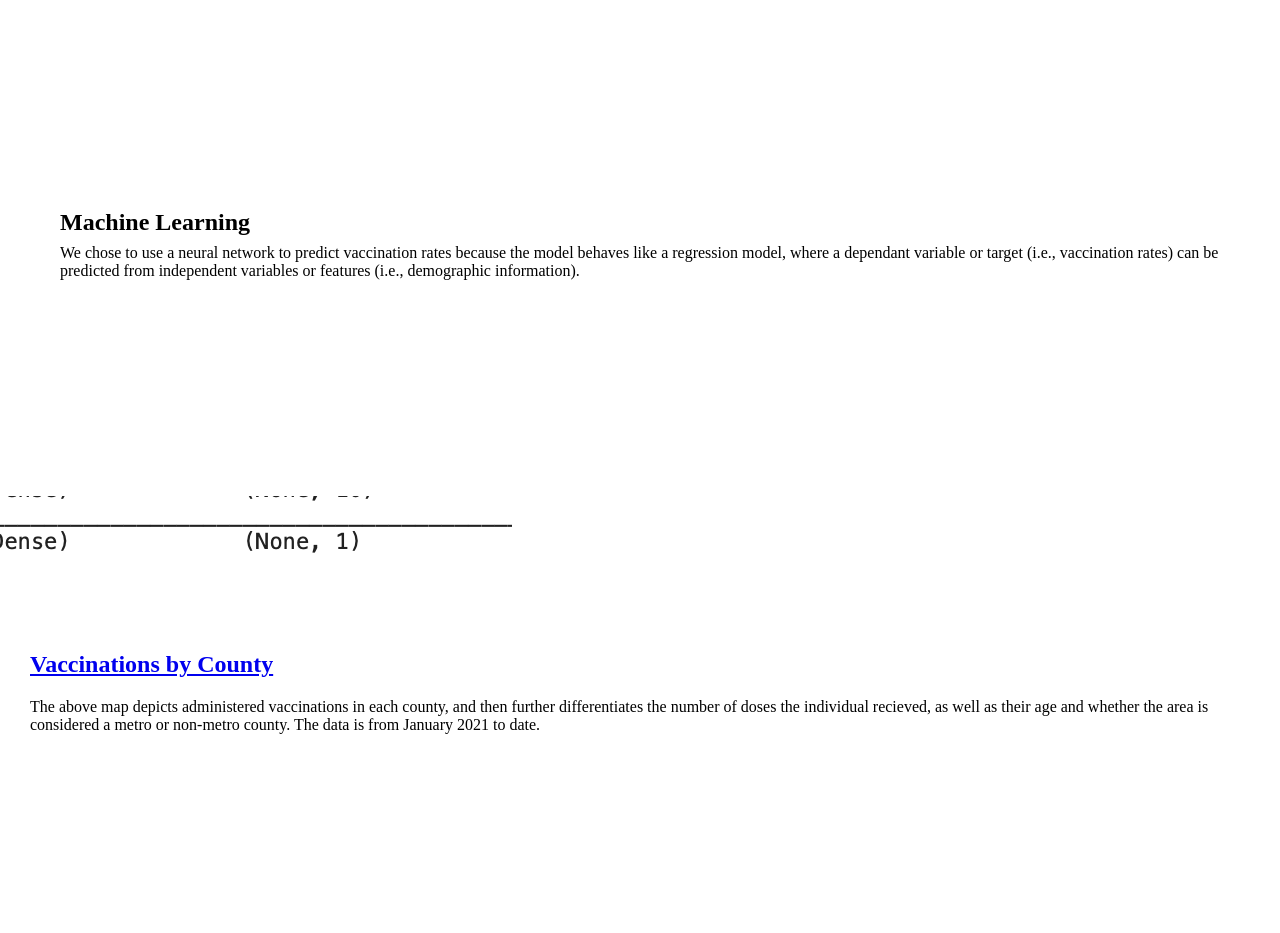
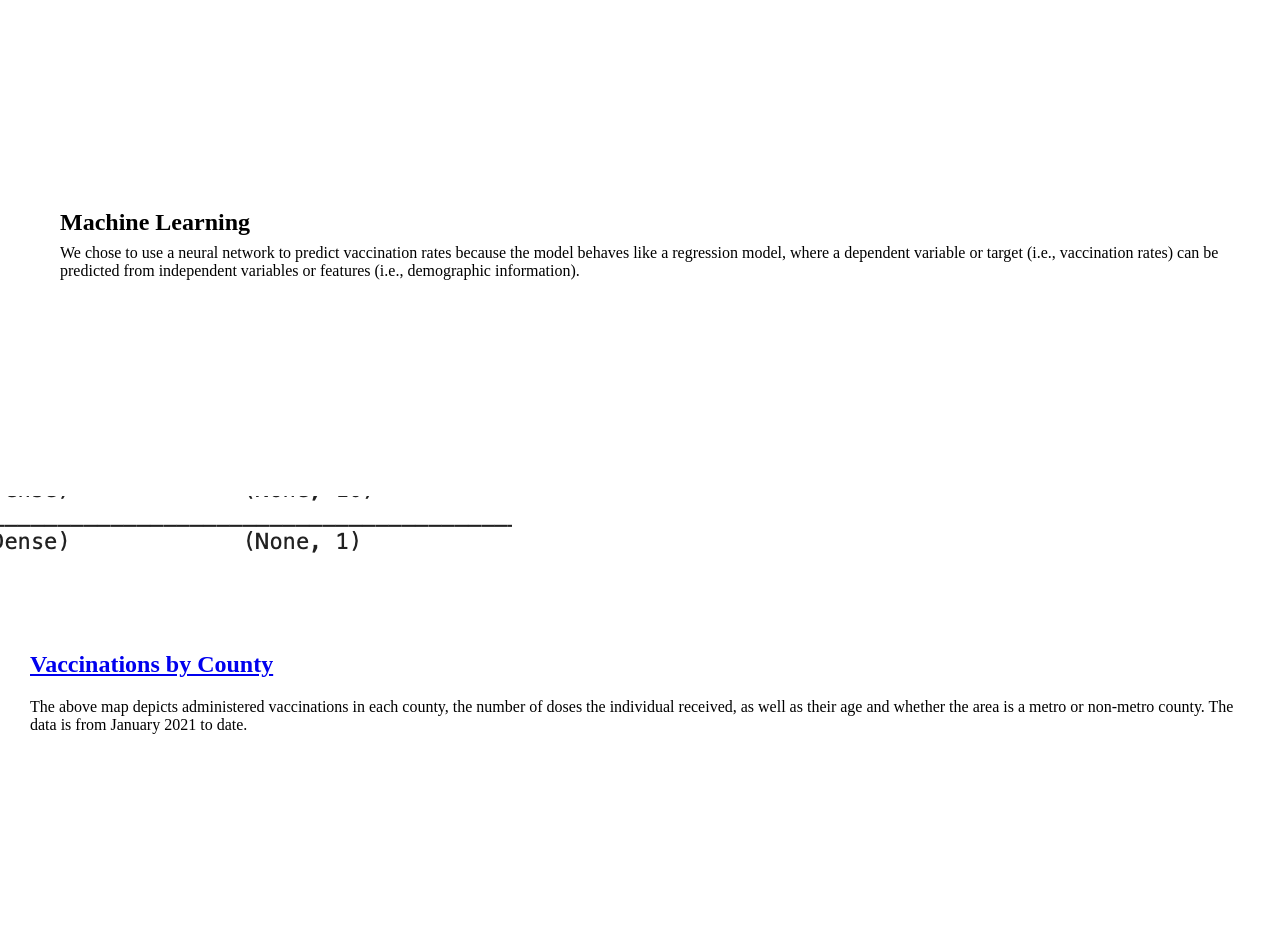
Before and after one commit to kristinallocco/COVID-19-Vaccination-Prediction, a Flask app: template templates/Analysis.html in a window 1280 px wide. Shown: the part 483-1416 px from the top of the page. Run offline with Flask 2, Linux system fonts and the light colour scheme; the template is opened without the code that fills it, so the values that code supplies are empty; some libraries are stand-ins or nearby versions.

Commit message:
typo corrections

```diff
--- a/templates/Analysis.html
+++ b/templates/Analysis.html
@@ -74,7 +74,7 @@
       <div class="u-align-left u-container-style u-layout-cell u-left-cell u-size-30 u-layout-cell-3">
         <div class="u-container-layout u-container-layout-3">
           <h2 class="u-text u-text-3">Machine Learning</h2>
-          <p class="u-text u-text-4">We chose to use a neural network to predict vaccination rates because the model behaves like a regression model, where a dependant variable or target (i.e., vaccination rates) can be predicted from independent variables or features (i.e., demographic information).</p>
+          <p class="u-text u-text-4">We chose to use a neural network to predict vaccination rates because the model behaves like a regression model, where a dependent variable or target (i.e., vaccination rates) can be predicted from independent variables or features (i.e., demographic information).</p>
         </div>
       </div>
       <div class="u-container-style u-image u-layout-cell u-right-cell u-size-30 u-image-2" src="" data-image-width="1280" data-image-height="854">
@@ -99,7 +99,7 @@
               <noscript><a href='#'><img alt='Metric Map ' src='https:&#47;&#47;public.tableau.com&#47;static&#47;images&#47;Va&#47;VaccinationInteractiveMapofNY&#47;MetricMap&#47;1_rss.png' style='border: none' /></a></noscript><object class='tableauViz'  style='display:none;'><param name='host_url' value='https%3A%2F%2Fpublic.tableau.com%2F' /> <param name='embed_code_version' value='3' /> <param name='site_root' value='' /><param name='name' value='VaccinationInteractiveMapofNY&#47;MetricMap' /><param name='tabs' value='no' /><param name='toolbar' value='yes' /><param name='static_image' value='https:&#47;&#47;public.tableau.com&#47;static&#47;images&#47;Va&#47;VaccinationInteractiveMapofNY&#47;MetricMap&#47;1.png' /> <param name='animate_transition' value='yes' /><param name='display_static_image' value='yes' /><param name='display_spinner' value='yes' /><param name='display_overlay' value='yes' /><param name='display_count' value='yes' /><param name='language' value='en-US' /><param name='filter' value='publish=yes' /></object></div>
               <script type='text/javascript'>                    var divElement = document.getElementById('viz1637017584365');                    var vizElement = divElement.getElementsByTagName('object')[0];                    vizElement.style.width='100%';vizElement.style.height=(divElement.offsetWidth*0.75)+'px';                    var scriptElement = document.createElement('script');                    scriptElement.src = 'https://public.tableau.com/javascripts/api/viz_v1.js';                    vizElement.parentNode.insertBefore(scriptElement, vizElement);                </script>
               </div>
-            <p class="u-align-justify u-blog-control u-post-content u-text u-text-2">The above map depicts administered vaccinations in each county, and then further differentiates the number of doses the individual recieved, as well as their age and whether the area is considered a metro or non-metro county. The data is from January 2021 to date.</p>
+            <p class="u-align-justify u-blog-control u-post-content u-text u-text-2">The above map depicts administered vaccinations in each county, the number of doses the individual received, as well as their age and whether the area is a metro or non-metro county. The data is from January 2021 to date.</p>
           </div>
         </div>
       </div>
@@ -133,7 +133,7 @@
               </div>
               <script type="text/javascript"> var divElement = document.getElementById('viz1636657421719');                    var vizElement = divElement.getElementsByTagName('object')[0];                    vizElement.style.width='100%';vizElement.style.height=(divElement.offsetWidth*0.75)+'px';                    var scriptElement = document.createElement('script');                    scriptElement.src = 'https://public.tableau.com/javascripts/api/viz_v1.js';                    vizElement.parentNode.insertBefore(scriptElement, vizElement); </script>
             </div>
-            <p class="u-align-justify u-blog-control u-post-content u-text u-text-2">The interactive line graph above depictes the amount of doses administered against the number of fully vaccinated individuals. The data is visualized longitudinally from January 2021 to present day.</p>
+            <p class="u-align-justify u-blog-control u-post-content u-text u-text-2">The interactive line graph above depicts the amount of doses administered against the number of fully vaccinated individuals. The data is visualized longitudinally from January 2021 to present day.</p>
           </div>
         </div>
       </div>
@@ -167,7 +167,7 @@
               </div>
               <script type="text/javascript"> var divElement = document.getElementById('viz1636657528724');                    var vizElement = divElement.getElementsByTagName('object')[0];                    vizElement.style.width='100%';vizElement.style.height=(divElement.offsetWidth*0.75)+'px';                    var scriptElement = document.createElement('script');                    scriptElement.src = 'https://public.tableau.com/javascripts/api/viz_v1.js';                    vizElement.parentNode.insertBefore(scriptElement, vizElement); </script>
             </div>
-            <p class="u-align-justify u-blog-control u-post-content u-text u-text-2">The interactive line graph above represents vaccinations administered by county, the ages of the indivuduals who recieved the vaccine as well as if was administered in a metro or non-metro area. Similarily to the above, the data is January 2021 to present day. </p>
+            <p class="u-align-justify u-blog-control u-post-content u-text u-text-2">The interactive line graph above represents vaccinations administered by county, the ages of the individuals who received the vaccine as well as if it was administered in a metro or non-metro area. Similarly to the above, the data is January 2021 to present day.</p>
           </div>
         </div>
       </div>
@@ -198,7 +198,7 @@
             <!-- End map script -->
 
           </div>
-            <p class="u-align-justify u-blog-control u-post-content u-text u-text-2"> The above map has layering which allows the user to visualize the concentration of deaths per county, individuals who are completley vaccinated, as well as those who are only partially vaccinated.</p>
+            <p class="u-align-justify u-blog-control u-post-content u-text u-text-2">The above map has layering which allows the user to visualize the concentration of deaths per county, individuals who are completely vaccinated, as well as those who are only partially vaccinated.</p>
           </div>
         </div>
       </div>
--- a/templates/Home.html
+++ b/templates/Home.html
@@ -61,7 +61,7 @@
                 <div class="u-border-20 u-border-palette-1-light-3 u-container-layout u-container-layout-2">
                   <p class="u-align-left u-custom-font u-font-pt-sans u-text u-text-3">This project was made possible through the use of vaccination data as well as New York State census data to analyze COVID-19 vaccination rates across several demographics among New York State Residents, including, income, education, and ethnicity.&nbsp;<span style="font-size: 1.125rem;"></span>
                     <br>
-                    <br>To determine the variables with the most substancial effects, a neural network model to predict the COVID-19 vaccination rates of New York State residents. The model emulates a regression model, where the dependant variable (vaccination rates) can be derived from independent variables (demographic information).<br>
+                    <br>To determine the variables with the most substantial effects, a neural network model to predict the COVID-19 vaccination rates of New York State residents. The model emulates a regression model, where the dependent variable (vaccination rates) can be derived from independent variables (demographic information).<br>
                   </p>
                 </div>
               </div>
```
Also changed, not shown: 2 other files.
